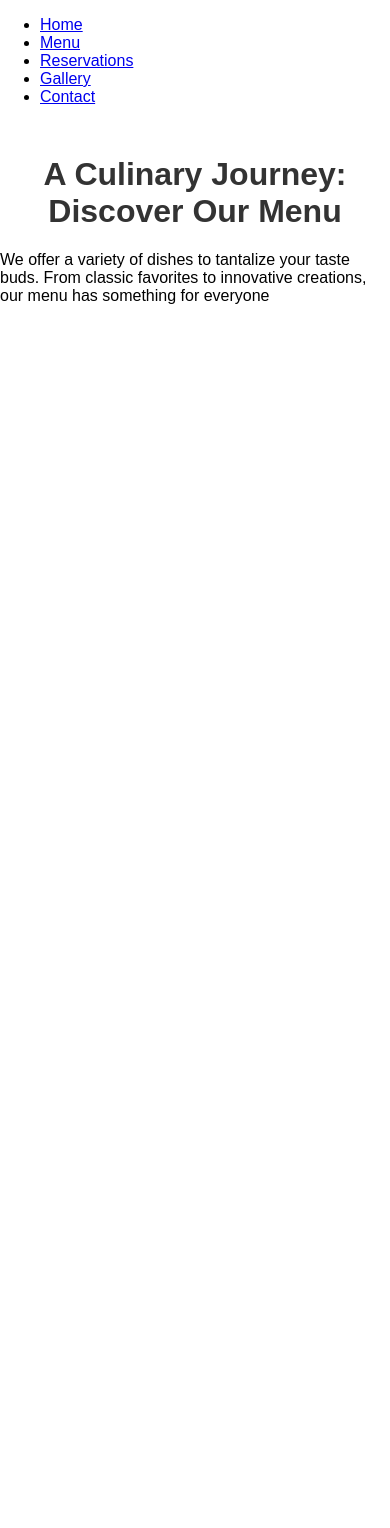
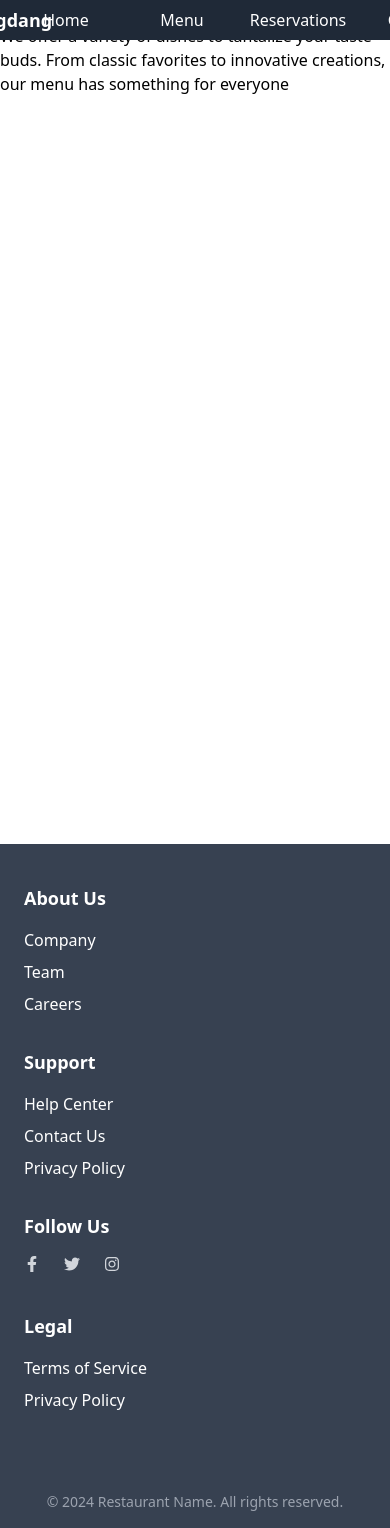
Before and after one commit to JacobDaleOlguin/restaurant, a React app: page /menu in a window 390 px wide. Before the commit the page ends 844 px from the top, so only its background shows below. Built offline with nearby package versions, Linux system fonts and the light colour scheme.

Commit message:
i did so much im so tired i added backgrounds and implemented tailwind classes and did a whole text transofrmation thing it is stable riught now so im going to bed

```diff
--- /dev/null
+++ b/postcss.config.js
@@ -0,0 +1,6 @@
+module.exports = {
+    plugins: {
+      tailwindcss: {},
+      autoprefixer: {},
+    }
+  }
--- a/src/App.tsx
+++ b/src/App.tsx
@@ -11,19 +11,12 @@ import Reservations from './pages/Reservations';
 import Gallery from './pages/Gallery';
 import Contact from './pages/Contact';
 import './styles.css';
+import Layout from './components/Layout';
 
 const App: React.FC = () => {
   return (
     <Router>
-      <nav>
-        <ul>
-          <li><Link to="/">Home</Link></li>
-          <li><Link to="/menu">Menu</Link></li>
-          <li><Link to="/reservations">Reservations</Link></li>
-          <li><Link to="/gallery">Gallery</Link></li>
-          <li><Link to="/contact">Contact</Link></li>
-        </ul>
-      </nav>
+      <Layout>
         <Routes>
           <Route path="/" element={<Home />} />
           <Route path="/menu" element={<Menu />} />
@@ -31,6 +24,7 @@ const App: React.FC = () => {
           <Route path="/gallery" element={<Gallery />} />
           <Route path="/contact" element={<Contact />} />
         </Routes>
+      </Layout>
     </Router>
   );
 };
--- /dev/null
+++ b/src/components/Footer.tsx
@@ -0,0 +1,57 @@
+import React from 'react';
+import { FaFacebookF, FaTwitter, FaInstagram } from 'react-icons/fa';
+
+const Footer: React.FC = () => {
+    const sectionTitleClass = "text-lg font-semibold";
+    const listLinkClass = "hover:text-gray-300 transition duration-300";
+    const socialIconClass = "text-gray-300 hover:text-white transition duration-300 h-6 w-6";
+
+    return (
+        <footer className="bg-gray-700 text-white">
+            <div className="container mx-auto px-6 py-10 grid grid-cols-1 md:grid-cols-4 gap-8">
+                <div>
+                    <h3 className={sectionTitleClass}>About Us</h3>
+                    <ul className="mt-4 space-y-2">
+                        <li><a href="#" className={listLinkClass}>Company</a></li>
+                        <li><a href="#" className={listLinkClass}>Team</a></li>
+                        <li><a href="#" className={listLinkClass}>Careers</a></li>
+                    </ul>
+                </div>
+                <div>
+                    <h3 className={sectionTitleClass}>Support</h3>
+                    <ul className="mt-4 space-y-2">
+                        <li><a href="#" className={listLinkClass}>Help Center</a></li>
+                        <li><a href="#" className={listLinkClass}>Contact Us</a></li>
+                        <li><a href="#" className={listLinkClass}>Privacy Policy</a></li>
+                    </ul>
+                </div>
+                <div>
+                    <h3 className={sectionTitleClass}>Follow Us</h3>
+                    <div className="mt-4 flex space-x-4">
+                        <a href="#" className={socialIconClass}>
+                            <FaFacebookF />
+                        </a>
+                        <a href="#" className={socialIconClass}>
+                            <FaTwitter />
+                        </a>
+                        <a href="#" className={socialIconClass}>
+                            <FaInstagram />
+                        </a>
+                    </div>
+                </div>
+                <div>
+                    <h3 className={sectionTitleClass}>Legal</h3>
+                    <ul className="mt-4 space-y-2">
+                        <li><a href="#" className={listLinkClass}>Terms of Service</a></li>
+                        <li><a href="#" className={listLinkClass}>Privacy Policy</a></li>
+                    </ul>
+                </div>
+            </div>
+            <div className="text-center text-sm text-gray-400 pt-10 pb-4">
+                © 2024 Restaurant Name. All rights reserved.
+            </div>
+        </footer>
+    );
+};
+
+export default Footer;
--- /dev/null
+++ b/src/components/Layout.tsx
@@ -0,0 +1,15 @@
+import React from 'react';
+import Navbar from './Navbar';
+import Footer from './Footer';
+
+const Layout: React.FC<{ children: React.ReactNode }> = ({ children }) => {
+  return (
+    <>
+      <Navbar />
+      <main className="min-h-screen">{children}</main>
+      <Footer />
+    </>
+  );
+};
+
+export default Layout;
--- /dev/null
+++ b/src/components/Navbar.tsx
@@ -0,0 +1,69 @@
+import React, { useState } from 'react';
+import { Link } from 'react-router-dom';
+
+type HoverStatus = {
+  home: boolean;
+  menu: boolean;
+  reservations: boolean;
+  gallery: boolean;
+  contact: boolean;
+  restaurantName: boolean;
+};
+
+const Navbar: React.FC = () => {
+  // State to manage hover status for each button and the restaurant name
+  const [hoverStatus, setHoverStatus] = useState<HoverStatus>({
+    home: false,
+    menu: false,
+    reservations: false,
+    gallery: false,
+    contact: false,
+    restaurantName: false
+  });
+
+  const handleMouseEnter = (item: keyof HoverStatus): void => {
+    setHoverStatus(prev => ({ ...prev, [item]: true }));
+  };
+
+  const handleMouseLeave = (item: keyof HoverStatus): void => {
+    setHoverStatus(prev => ({ ...prev, [item]: false }));
+  };
+
+
+  return (
+    <nav className="fixed h-10 top-0 left-0 w-full z-30 bg-gray-800 p-4 flex justify-between items-center">
+      <div className="text-white text-lg font-bold" style={{ position: 'relative', width: '200px' }}>
+        <Link to="/"
+          onMouseEnter={() => handleMouseEnter('restaurantName')}
+          onMouseLeave={() => handleMouseLeave('restaurantName')}
+          className="relative block w-full">
+          <span className={`absolute inset-0 flex justify-center items-center transition-opacity duration-300 ${hoverStatus.restaurantName ? 'opacity-0' : 'opacity-100'}`}>
+            Sigdang
+          </span>
+          <span className={`absolute inset-0 flex justify-center text-amber-600 items-center transition-opacity duration-300 ${hoverStatus.restaurantName ? 'opacity-100' : 'opacity-0'}`}>
+            식당
+          </span>
+        </Link>
+      </div>
+      <ul className="flex space-x-4">
+        {(['home', 'menu', 'reservations', 'gallery', 'contact'] as const).map((item) => (
+          <li key={item} className="relative" style={{ width: '100px' }}>
+            <Link to={`/${item === 'home' ? '' : item}`}
+                  onMouseEnter={() => handleMouseEnter(item)}
+                  onMouseLeave={() => handleMouseLeave(item)}
+                  className="flex justify-center items-center w-full">
+              <span className={`absolute text-white inset-0 flex justify-center items-center transition-opacity duration-300 ${hoverStatus[item] ? 'opacity-0' : 'opacity-100'}`}>
+                {item.charAt(0).toUpperCase() + item.slice(1)}
+              </span>
+              <span className={`absolute font-bold text-amber-600 inset-0 flex justify-center items-center transition-opacity duration-300 ${hoverStatus[item] ? 'opacity-100' : 'opacity-0'}`}>
+                {item === 'home' ? '홈' : item === 'menu' ? '메뉴' : item === 'reservations' ? '예약' : item === 'gallery' ? '갤러리' : '연락처'}
+              </span>
+            </Link>
+          </li>
+        ))}
+      </ul>
+    </nav>
+  );
+};
+
+export default Navbar;
--- a/src/pages/Home.tsx
+++ b/src/pages/Home.tsx
@@ -1,10 +1,17 @@
 import React from 'react';
+import heroHome from '../images/heroHome.jpg';
 
 const Home: React.FC = () => {
     return(
-        <div>
-            <h1>Welcome to Our Restaurant</h1>
-            <p>Experience the best dining in town.</p>
+        <div className="w-full h-screen flex items-center pt-10 justify-center bg-cover bg-left" style={{ backgroundImage: `url(${heroHome})` }}>
+            <div className="text-left min-w-min p-4 absolute top-28 left-5">
+                <h1 className="text-7xl w-1/6 font-bold text-gray-800 transition-transform duration-400 ease-in-out hover:text-amber-600 hover:scale-105 hover:-skew-x-1">
+                서명에 오신 것을 환영합니다
+                </h1>
+                <p>
+                    Experience the best dining in town.
+                </p>
+            </div>
         </div>
     );
 };
--- a/src/styles.css
+++ b/src/styles.css
@@ -1,12 +1,4 @@
-body {
-    font-family: 'Arial', sans-serif;
-    margin: 0;
-    padding: 0;
-    box-sizing: border-box;
-  }
 
-  h1 {
-    color: #333;
-    text-align: center;
-    margin-top: 50px;
-  }
+@tailwind base;
+@tailwind components;
+@tailwind utilities;
--- /dev/null
+++ b/tailwind.config.js
@@ -0,0 +1,9 @@
+module.exports = {
+  content: [
+    "./src/**/*.{js,jsx,ts,tsx}",
+  ],
+  theme: {
+    extend: {},
+  },
+  plugins: [],
+}
--- a/webpack.config.js
+++ b/webpack.config.js
@@ -15,7 +15,19 @@ module.exports = { //  this tells Webpack where to start bundling your applicati
       },
       {
         test: /\.css$/, //same as tsx
-        use: ['style-loader', 'css-loader']
+        use: ['style-loader', 'css-loader', 'postcss-loader']
+      },
+      {
+        test: /\.(png|jpe?g|gif|svg)$/i,
+        use: [
+          {
+            loader: 'file-loader',
+            options:
+            {
+              name: '[path][name].[ext]',
+            }
+          }
+        ]
       }
     ]
   },
```
Also changed, not shown: package.json (+7 -1 lines), 5 other files (tests, documents, lock files or other folders). Lines whose indentation alone changed are shown as unchanged.
